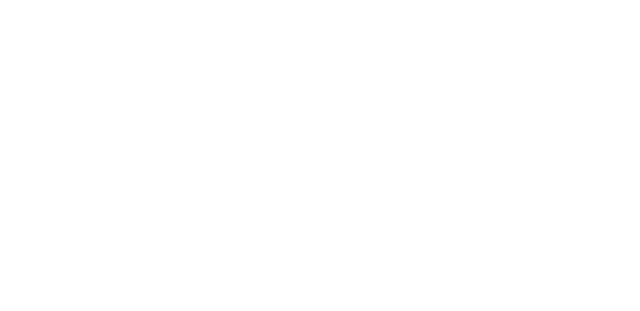
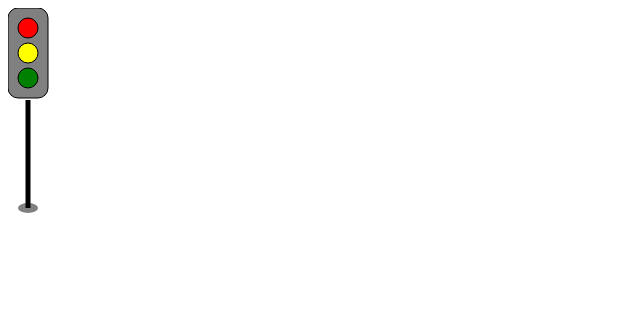
Before and after one commit to dmldatasci/d3js-learning, a plain HTML site: page index.html in a window 1280 px wide. Shown: the whole page, without its empty margins (0-640 px from the left). Drawn offline with nearby package versions, Linux system fonts and the light colour scheme.

Commit message:
Explored shape options.

```diff
--- a/index.html
+++ b/index.html
@@ -6,7 +6,22 @@
     <script src="https://d3js.org/d3.v7.min.js"></script>
 </head>
 <body>
+    <svg width="300" height="300" style="background-color: white;">
+        <rect x="0" y="0" width="40" height="90"
+        rx = 10 ry = 10 fill="gray" stroke="black"></rect>
 
+        <!-- cx and cy indicate centerpoint coordinates, and r indicates radius -->
+        <circle cx="20" cy="20" r="10" fill="red" stroke="black"></circle>
+        <circle cx="20" cy="45" r="10" fill="yellow" stroke="black"></circle>
+        <circle cx="20" cy="70" r="10" fill="green" stroke="black"></circle>
+
+        <!-- rx and ry indicate radii along respective axes -->
+        <ellipse cx="20" cy="200" rx="10" ry="5" fill="gray"></ellipse>
+
+        <line x1="20" y1="92" x2="20" y2="200"
+        stroke-width="5" stroke="black"></line>
+
+    </svg>
 </body>
 <script src="index.js"></script>
 </html>
```
